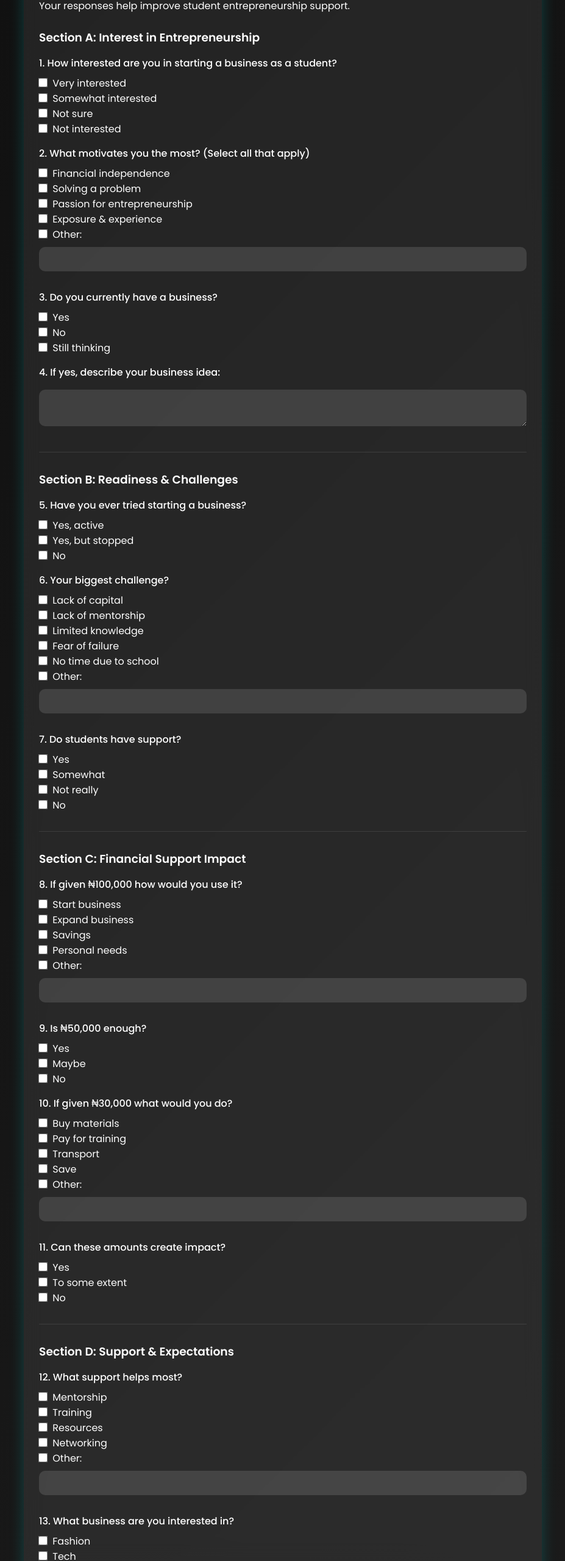
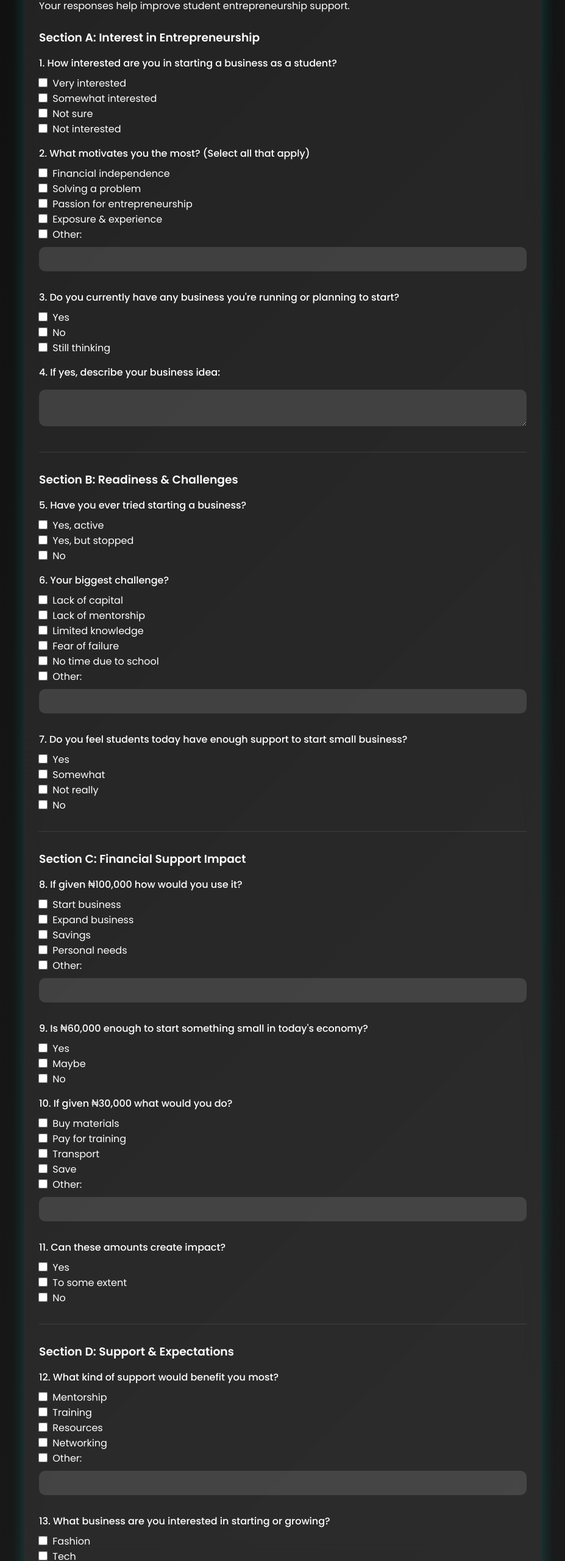
Before and after one commit to Bobmatrix1/survey, a plain HTML site: page index.html in a window 1280 px wide. Shown: the part 240-2800 px from the top of the page at 61% size, without its empty margins (176-1103 px from the left). Drawn offline with Linux system fonts and the light colour scheme.

Commit message:
update 2

```diff
--- a/index.html
+++ b/index.html
@@ -71,7 +71,7 @@
                     <input type="text" name="motivation_other">
                 </div>
 
-                <label>3. Do you currently have a business?</label>
+                <label>3. Do you currently have any business you're running or planning to start?</label>
                 <div class="options">
                     <input type="checkbox" name="has_business" value="Yes"> Yes<br>
                     <input type="checkbox" name="has_business" value="No"> No<br>
@@ -104,7 +104,7 @@
                     <input type="text" name="challenge_other">
                 </div>
 
-                <label>7. Do students have support?</label>
+                <label>7. Do you feel students today have enough support to start small business?</label>
                 <div class="options">
                     <input type="checkbox" name="support" value="Yes"> Yes<br>
                     <input type="checkbox" name="support" value="Somewhat"> Somewhat<br>
@@ -127,7 +127,7 @@
                     <input type="text" name="use_100k_other">
                 </div>
 
-                <label>9. Is ₦50,000 enough?</label>
+                <label>9. Is ₦60,000 enough to start something small in today's economy?</label>
                 <div class="options">
                     <input type="checkbox" name="enough_50k" value="Yes"> Yes<br>
                     <input type="checkbox" name="enough_50k" value="Maybe"> Maybe<br>
@@ -156,7 +156,7 @@
             <div class="section" data-animate>
                 <h3>Section D: Support & Expectations</h3>
 
-                <label>12. What support helps most?</label>
+                <label>12. What kind of support would benefit you most?</label>
                 <div class="options">
                     <input type="checkbox" name="support_type" value="Mentorship"> Mentorship<br>
                     <input type="checkbox" name="support_type" value="Training"> Training<br>
@@ -166,7 +166,7 @@
                     <input type="text" name="support_other">
                 </div>
 
-                <label>13. What business are you interested in?</label>
+                <label>13. What business are you interested in starting or growing?</label>
                 <div class="options">
                     <input type="checkbox" name="business_type" value="Fashion"> Fashion<br>
                     <input type="checkbox" name="business_type" value="Tech"> Tech<br>
@@ -178,14 +178,14 @@
                     <input type="text" name="business_other">
                 </div>
 
-                <label>14. Would you join a pitch competition?</label>
+                <label>14. Would you join a simple online competition where your family & friends vote can help you win these money?</label>
                 <div class="options">
                     <input type="checkbox" name="competition" value="Yes"> Yes<br>
                     <input type="checkbox" name="competition" value="Maybe"> Maybe<br>
                     <input type="checkbox" name="competition" value="No"> No<br>
                 </div>
 
-                <label>15. Suggestions:</label>
+                <label>15. Any Suggestions on how students can be better supported in entrepreneurship :</label>
                 <textarea name="suggestions"></textarea>
 
                 <label>Your email:</label>
@@ -196,7 +196,7 @@
             </div>
 
             <button type="submit" class="submit-btn" data-animate>Submit Survey</button>
-            <a href="YOUR_WHATSAPP_LINK" target="_blank" class="whatsapp-btn" data-animate>Join WhatsApp Group</a>
+            <a href="YOUR_WHATSAPP_LINK" target="_blank" class="whatsapp-btn" data-animate>Join WhatsApp Group for the event updates</a>
 
         </form>
     </div>
```
